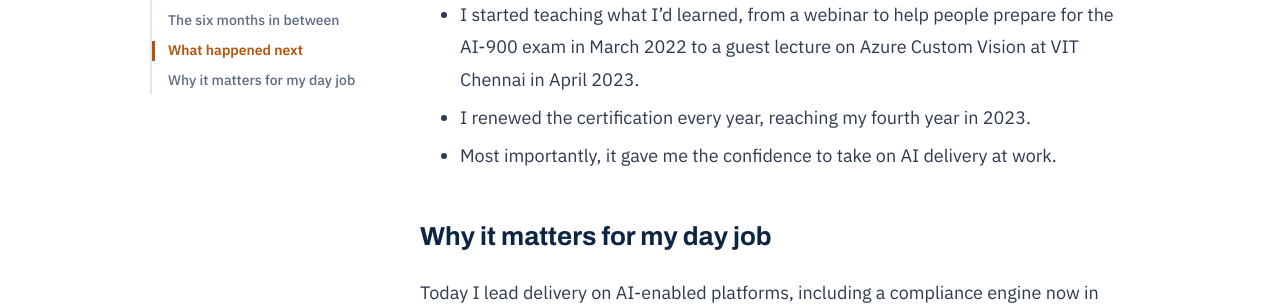
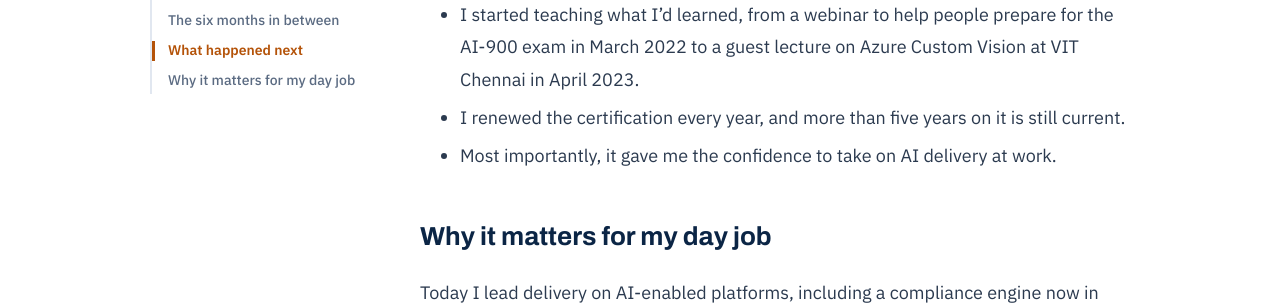
Before and after one commit to Madhan-I/Madhan-I.github.io, a Jekyll site: the page built from _posts/2026-04-21-six-months-of-doubt-azure-ai-engineer.md, in a window 1280 px wide and 900 px high, scrolled down 1553 px. Shown: the part 154-459 px from the top of the window. Built offline with Jekyll 4.4.1, drawn with Linux system fonts in a browser that asks for light colours; our own code applies the rules of GitHub Pages for plain Markdown files.

Commit message:
Azure AI Engineer post: fix renewal-year wording (certified since Jul 2021, still current)
Co-Authored-By: Claude Opus 5.5 <noreply@anthropic.com>
Claude-Session: https://claude.ai/code/session_01MFRrTt7LBDdX57m85KHNGp

```diff
--- a/_posts/2026-04-21-six-months-of-doubt-azure-ai-engineer.md
+++ b/_posts/2026-04-21-six-months-of-doubt-azure-ai-engineer.md
@@ -32,7 +32,7 @@ What finally worked was practice tests. Not to memorize answers, but to find my
 The certificate was a beginning, not an end:
 
 - I started teaching what I'd learned, from a webinar to help people prepare for the AI-900 exam in March 2022 to a guest lecture on Azure Custom Vision at VIT Chennai in April 2023.
-- I renewed the certification every year, reaching my fourth year in 2023.
+- I renewed the certification every year, and more than five years on it is still current.
 - Most importantly, it gave me the confidence to take on AI delivery at work.
 
 ## Why it matters for my day job
```
